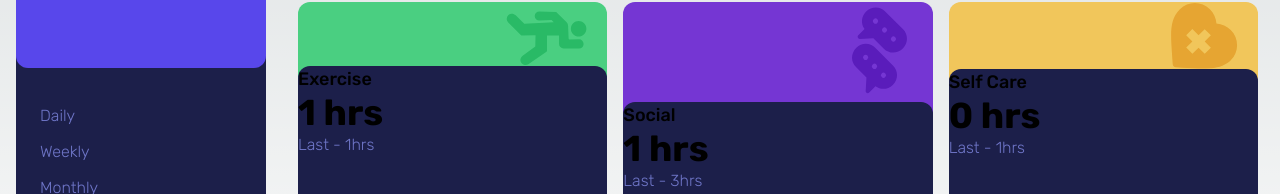
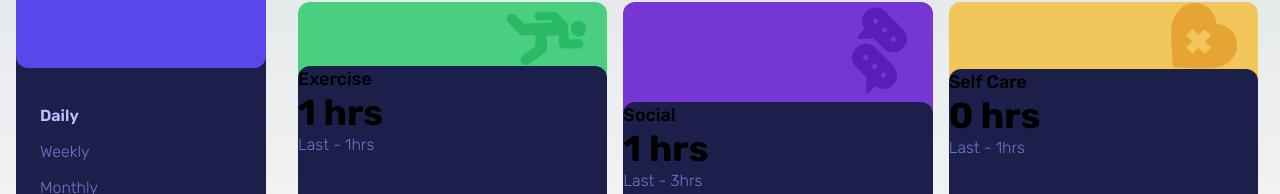
Before and after one commit to DavidVerghese/time-tracking-dashboard, a Next.js app: page /daily in a window 1280 px wide. Shown: the part 332-526 px from the top of the page. Built offline with nearby package versions, Linux system fonts and the light colour scheme.

Commit message:
get link color to change

```diff
--- a/app/Sidebar/Sidebar.jsx
+++ b/app/Sidebar/Sidebar.jsx
@@ -1,7 +1,13 @@
-import Link from 'next/link'
-import Image from 'next/image'
+"use client";
+import Link from "next/link";
+import Image from "next/image";
+import { usePathname } from "next/navigation";
 
 export default function Sidebar() {
+	const pathname = usePathname();
+	function linkColor(timeframe) {
+		return pathname == timeframe ? `text-pale-blue font-semibold` : `text-desaturated-blue`
+	}
 	return (
 	<div className="sidebar bg-dark-blue sm:max-w-[250px] sm:h-4/5 m-4 rounded-xl">
 		<div className="bg-blue h-3/5 rounded-xl p-6">
@@ -16,10 +22,18 @@ export default function Sidebar() {
 			<h1 className="text-4xl">Jeremy Robson</h1>
 		</div>
 		<div className="flex-col p-6">
-				<Link href="/daily"><p className="text-desaturated-blue my-3">Daily</p></Link>
-				<Link href="/weekly"><p className="text-desaturated-blue my-3">Weekly</p></Link>
-				<Link href="/monthly"><p className="text-desaturated-blue my-3">Monthly</p></Link>
+			<Link id="daily" href="/daily">
+			<p className={`my-3 ${linkColor("/daily")}`}>
+				Daily
+			</p>
+			</Link>
+			<Link href="/weekly">
+			<p className={`my-3 ${linkColor("/weekly")}`}>Weekly</p>
+			</Link>
+			<Link href="/monthly">
+			<p className={`my-3 ${linkColor("/monthly")}`}>Monthly</p>
+			</Link>
 		</div>
 	</div>
-	)
+  );
 }
--- a/app/layout.js
+++ b/app/layout.js
@@ -1,7 +1,5 @@
-import { Inter } from 'next/font/google'
 import './globals.css'
 import Sidebar from './Sidebar/Sidebar'
-// const inter = Inter({ subsets: ['latin'] })
 import { Rubik } from 'next/font/google'
 
 const rubik = Rubik ({
```
Lines whose indentation alone changed are shown as unchanged.
